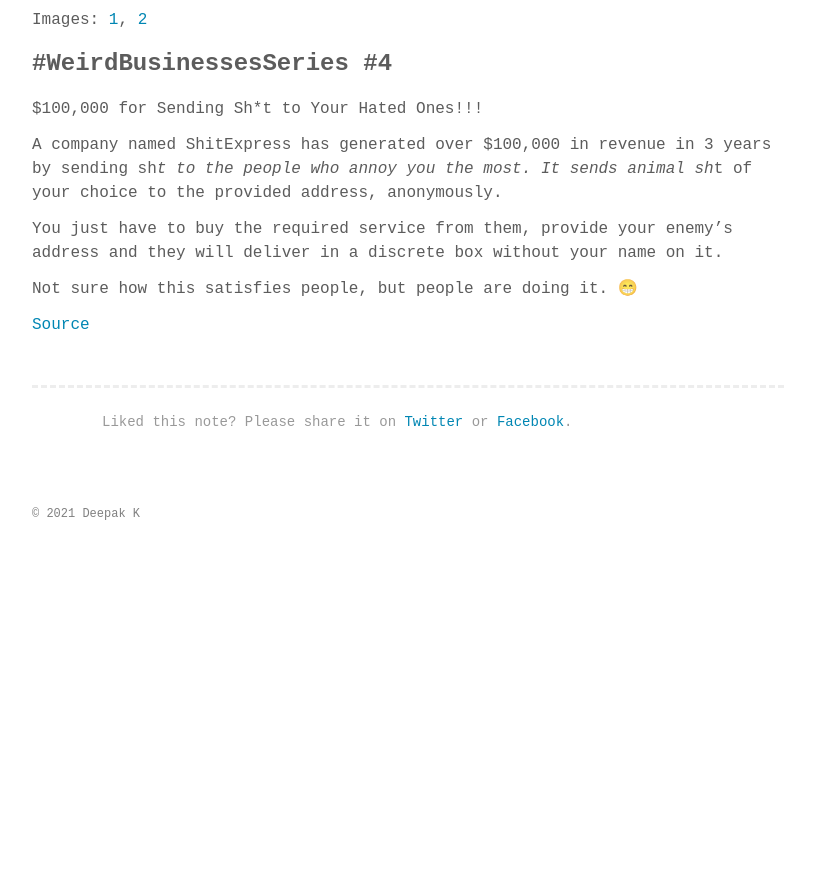
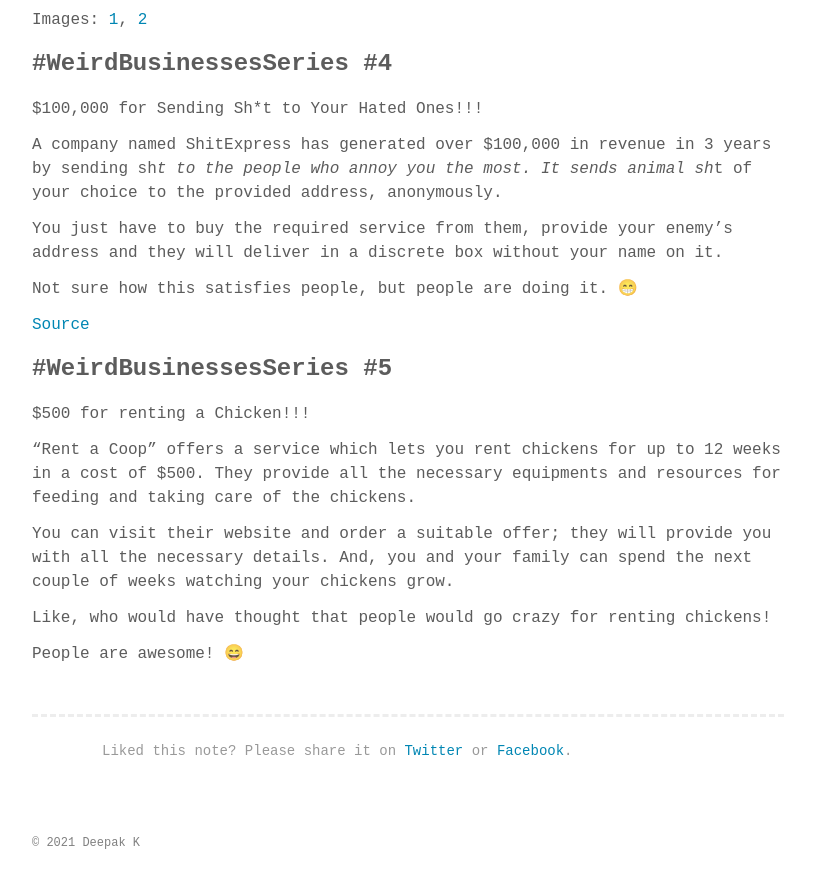
Before and after one commit to deepakness/deepak-notes-jk, a Jekyll site: the page built from _posts/2021-01-16-weird-businesses.md, in a window 1280 px wide and 900 px high, scrolled down 1238 px. Shown: the top 888 px of the window, without its empty margins (232-1047 px from the left). Built offline with Jekyll 4.4.1, drawn with Linux system fonts in a browser that asks for light colours; some web fonts are replaced; before the commit the page ends 1809 px from its top, so only the background shows below that.

Commit message:
new note

```diff
--- a/_posts/2021-01-16-weird-businesses.md
+++ b/_posts/2021-01-16-weird-businesses.md
@@ -60,3 +60,15 @@ You just have to buy the required service from them, provide your enemy's addres
 Not sure how this satisfies people, but people are doing it. 😁
 
 [Source](https://www.shitexpress.com/)
+
+### #WeirdBusinessesSeries #5
+
+$500 for renting a Chicken!!!
+
+"Rent a Coop" offers a service which lets you rent chickens for up to 12 weeks in a cost of $500. They provide all the necessary equipments and resources for feeding and taking care of the chickens.
+
+You can visit their website and order a suitable offer; they will provide you with all the necessary details. And, you and your family can spend the next couple of weeks watching your chickens grow.
+
+Like, who would have thought that people would go crazy for renting chickens!
+
+People are awesome! 😄
```
